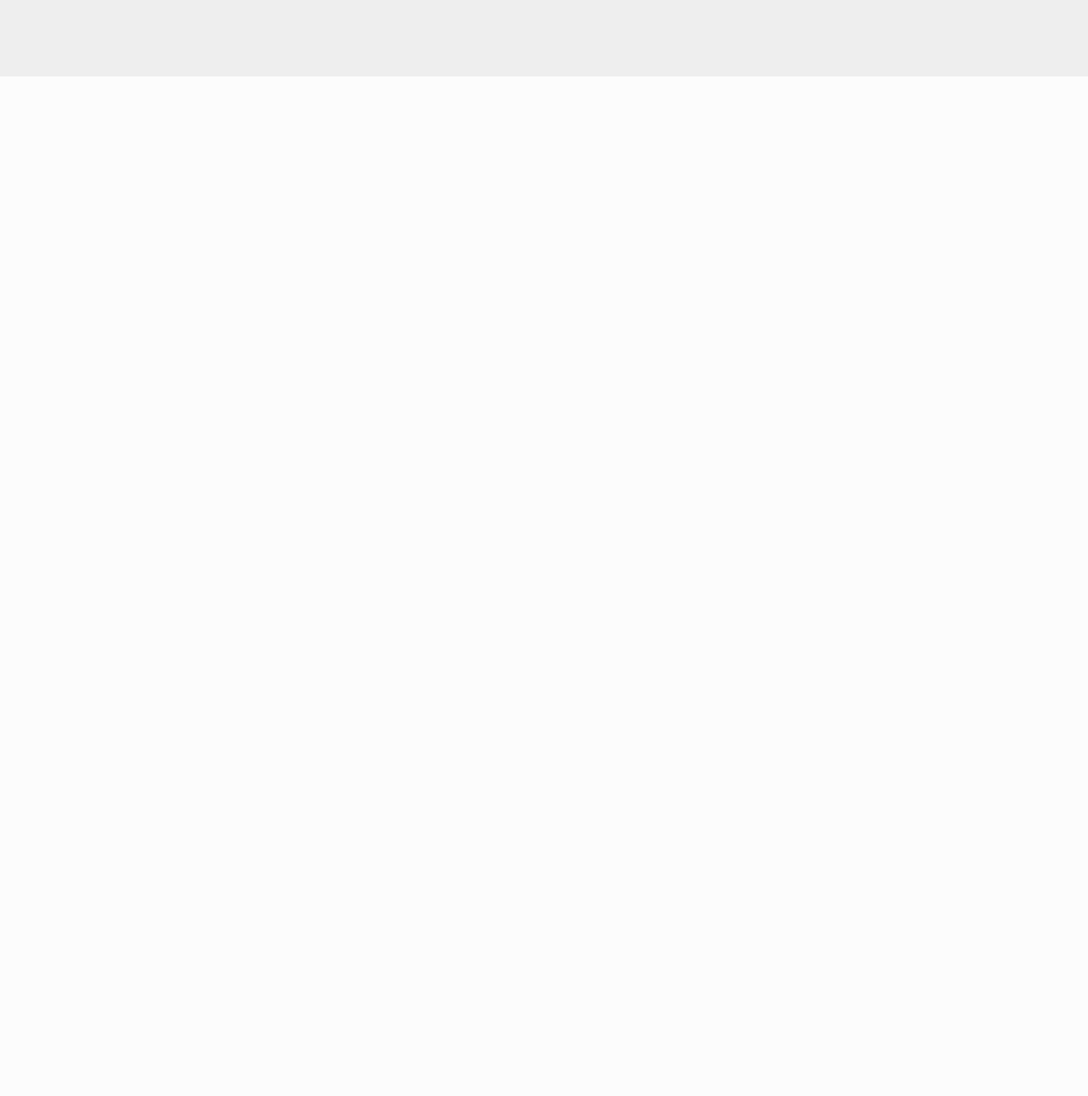
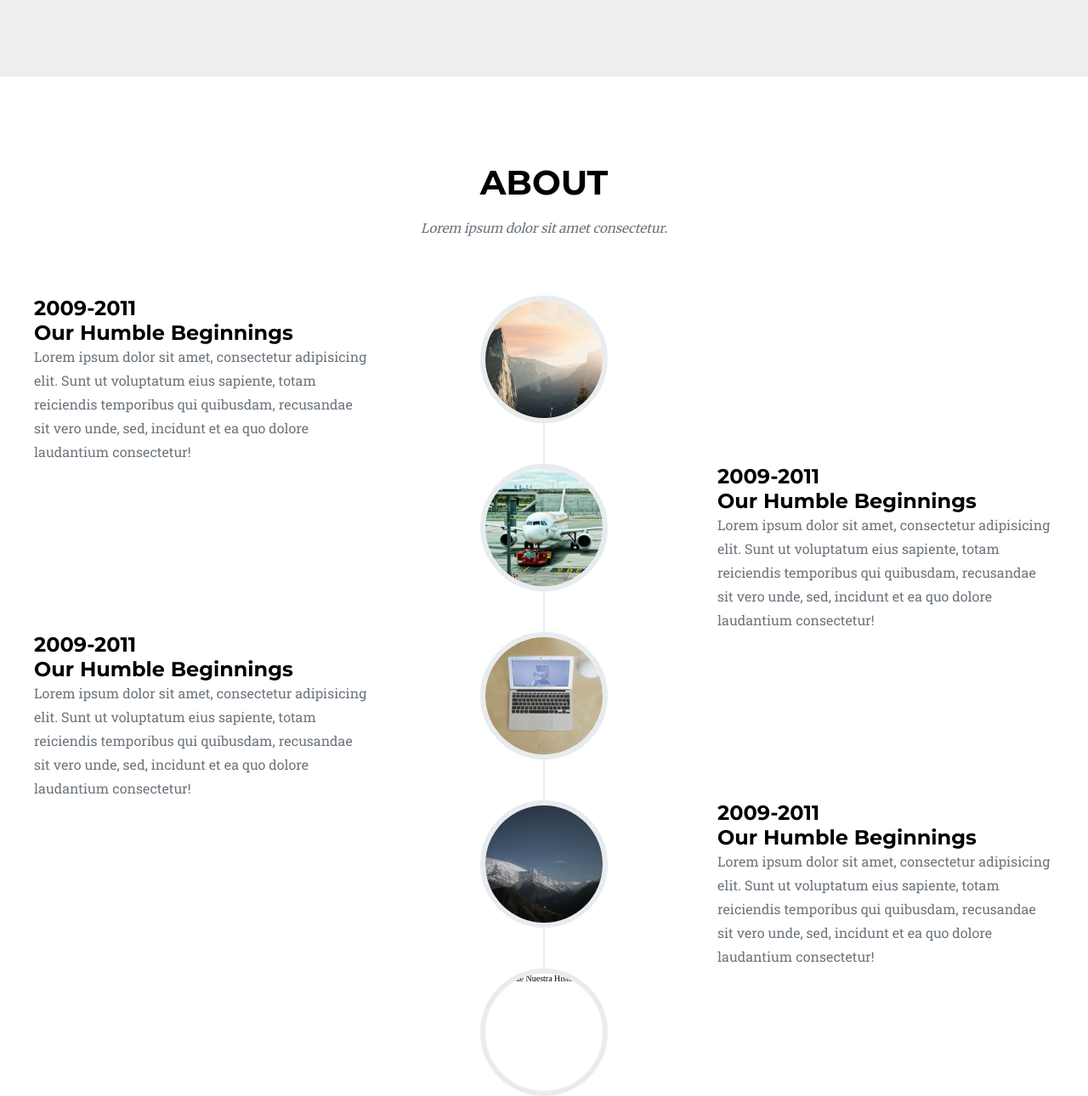
Before and after one commit to Eduarrb/dw2022-2, a PHP site: page / in a window 1280 px wide. Shown: the part 2529-3819 px from the top of the page at 85% size. Before the commit the page ends 2619 px from the top, so only its background shows below. Run offline with PHP 8.4, Linux system fonts and the light colour scheme; some libraries are stand-ins or nearby versions.

Commit message:
about base

```diff
--- a/01 HMTL Y CSS/04 AGENCIA/css/estilos.css
+++ b/01 HMTL Y CSS/04 AGENCIA/css/estilos.css
@@ -373,8 +373,9 @@ font-family: 'Roboto Slab', serif;
   visibility: hidden;
   transition: all 0.3s;
 }
-.portafolio__contenedor__box__item__imgBox:hover img {
-  transform: scale(1.1);
+.portafolio__contenedor__box__item__imgBox:hover div {
+  opacity: 1;
+  visibility: visible;
   transition: all 0.3s;
 }
 .portafolio__contenedor__box__item__data {
@@ -382,4 +383,41 @@ font-family: 'Roboto Slab', serif;
   padding: 2rem 0;
 }
 
+.about__contenedor__timeline::before {
+  content: "";
+  width: 0.2rem;
+  background-color: #e9ecef;
+  top: 0;
+  bottom: 0;
+  position: absolute;
+  left: 50%;
+  transform: translateX(-50%);
+}
+.about__contenedor__timeline {
+  position: relative;
+}
+.about__contenedor__timeline__item {
+  position: relative;
+}
+.about__contenedor__timeline__item__imgBox {
+  width: 15rem;
+  height: 15rem;
+  border: 0.6rem solid #e9ecef;
+  border-radius: 50%;
+  overflow: hidden;
+  position: absolute;
+  left: 50%;
+  transform: translateX(-50%);
+}
+.about__contenedor__timeline__item__imgBox img {
+  width: 100%;
+  display: block;
+}
+.about__contenedor__timeline__item__panel {
+  width: 33%;
+}
+.about__contenedor__timeline__item:nth-child(even) .about__contenedor__timeline__item__panel {
+  margin-left: auto;
+}
+
 /*# sourceMappingURL=estilos.css.map */
--- a/01 HMTL Y CSS/04 AGENCIA/index.html
+++ b/01 HMTL Y CSS/04 AGENCIA/index.html
@@ -157,5 +157,58 @@
             </div>
         </div>
     </section>
+    <section class="about pt-10 pb-10">
+        <div class="about__contenedor contenedor">
+            <h2 class="titulo-n2 text-center">about</h2>
+            <p class="descri-n2 text-center mt-2">Lorem ipsum dolor sit amet consectetur.</p>
+            <ul class="about__contenedor__timeline mt-7">
+                <li class="about__contenedor__timeline__item">
+                    <div class="about__contenedor__timeline__item__imgBox">
+                        <img src="img/about/1.jpg" alt="">
+                    </div>
+                    <div class="about__contenedor__timeline__item__panel">
+                        <h3 class="titulo-n3">2009-2011</h3>
+                        <h3 class="titulo-n3">Our Humble Beginnings</h3>
+                        <p class="descri-n3">Lorem ipsum dolor sit amet, consectetur adipisicing elit. Sunt ut voluptatum eius sapiente, totam reiciendis temporibus qui quibusdam, recusandae sit vero unde, sed, incidunt et ea quo dolore laudantium consectetur!</p>
+                    </div>
+                </li>
+                <li class="about__contenedor__timeline__item">
+                    <div class="about__contenedor__timeline__item__imgBox">
+                        <img src="img/about/2.jpg" alt="">
+                    </div>
+                    <div class="about__contenedor__timeline__item__panel">
+                        <h3 class="titulo-n3">2009-2011</h3>
+                        <h3 class="titulo-n3">Our Humble Beginnings</h3>
+                        <p class="descri-n3">Lorem ipsum dolor sit amet, consectetur adipisicing elit. Sunt ut voluptatum eius sapiente, totam reiciendis temporibus qui quibusdam, recusandae sit vero unde, sed, incidunt et ea quo dolore laudantium consectetur!</p>
+                    </div>
+                </li>
+                <li class="about__contenedor__timeline__item">
+                    <div class="about__contenedor__timeline__item__imgBox">
+                        <img src="img/about/3.jpg" alt="">
+                    </div>
+                    <div class="about__contenedor__timeline__item__panel">
+                        <h3 class="titulo-n3">2009-2011</h3>
+                        <h3 class="titulo-n3">Our Humble Beginnings</h3>
+                        <p class="descri-n3">Lorem ipsum dolor sit amet, consectetur adipisicing elit. Sunt ut voluptatum eius sapiente, totam reiciendis temporibus qui quibusdam, recusandae sit vero unde, sed, incidunt et ea quo dolore laudantium consectetur!</p>
+                    </div>
+                </li>
+                <li class="about__contenedor__timeline__item">
+                    <div class="about__contenedor__timeline__item__imgBox">
+                        <img src="img/about/4.jpg" alt="">
+                    </div>
+                    <div class="about__contenedor__timeline__item__panel">
+                        <h3 class="titulo-n3">2009-2011</h3>
+                        <h3 class="titulo-n3">Our Humble Beginnings</h3>
+                        <p class="descri-n3">Lorem ipsum dolor sit amet, consectetur adipisicing elit. Sunt ut voluptatum eius sapiente, totam reiciendis temporibus qui quibusdam, recusandae sit vero unde, sed, incidunt et ea quo dolore laudantium consectetur!</p>
+                    </div>
+                </li>
+                <li class="about__contenedor__timeline__item">
+                    <div class="about__contenedor__timeline__item__imgBox">
+                        <p>Se Parte de Nuestra Historia</p>
+                    </div>
+                </li>
+            </ul>
+        </div>
+    </section>
 </body>
 </html>
--- a/01 HMTL Y CSS/04 AGENCIA/sass/main.scss
+++ b/01 HMTL Y CSS/04 AGENCIA/sass/main.scss
@@ -4,3 +4,4 @@
 @import "modules/header";
 @import "modules/servicios";
 @import "modules/portafolio";
+@import "modules/about";
```
Also changed, not shown: 01 HMTL Y CSS/04 AGENCIA/sass/modules/_about.scss (added, +47 -0 lines), 01 HMTL Y CSS/04 AGENCIA/sass/modules/_portafolio.scss (+7 -7 lines), 1 other file.
